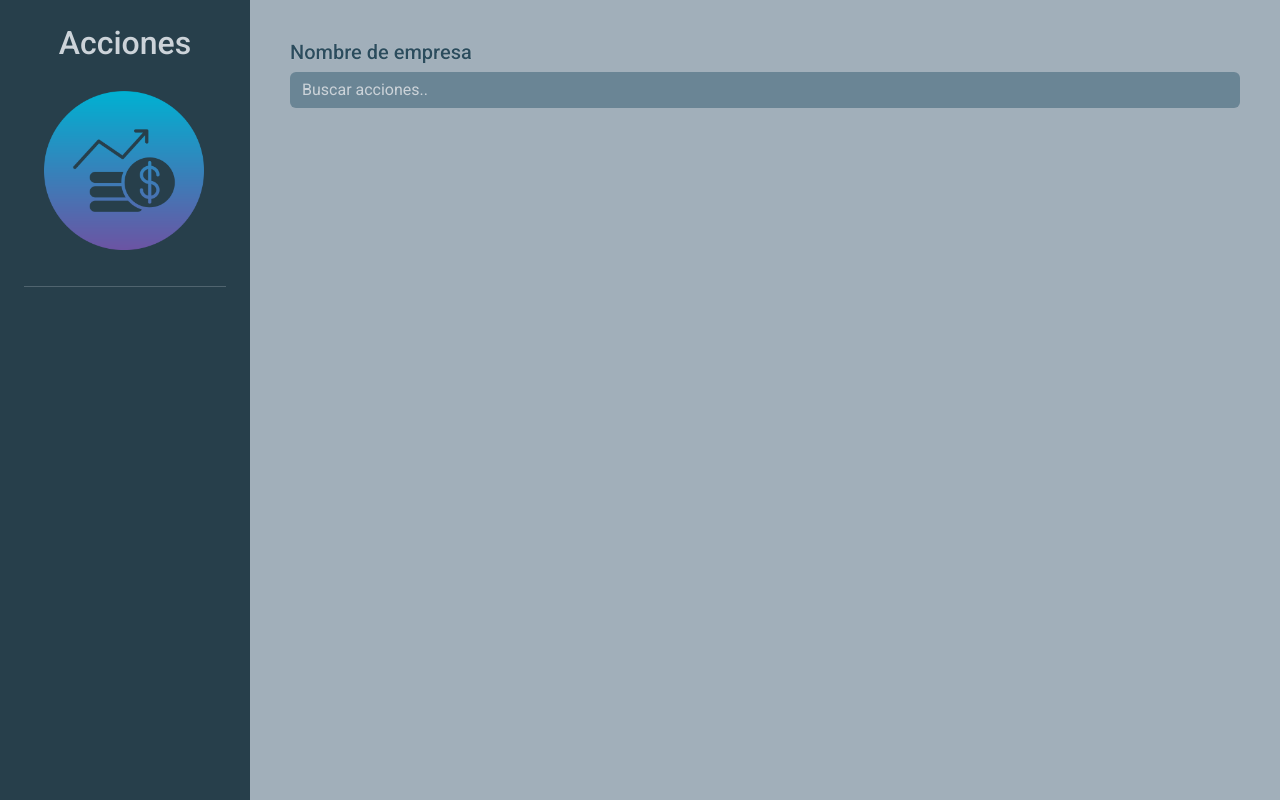
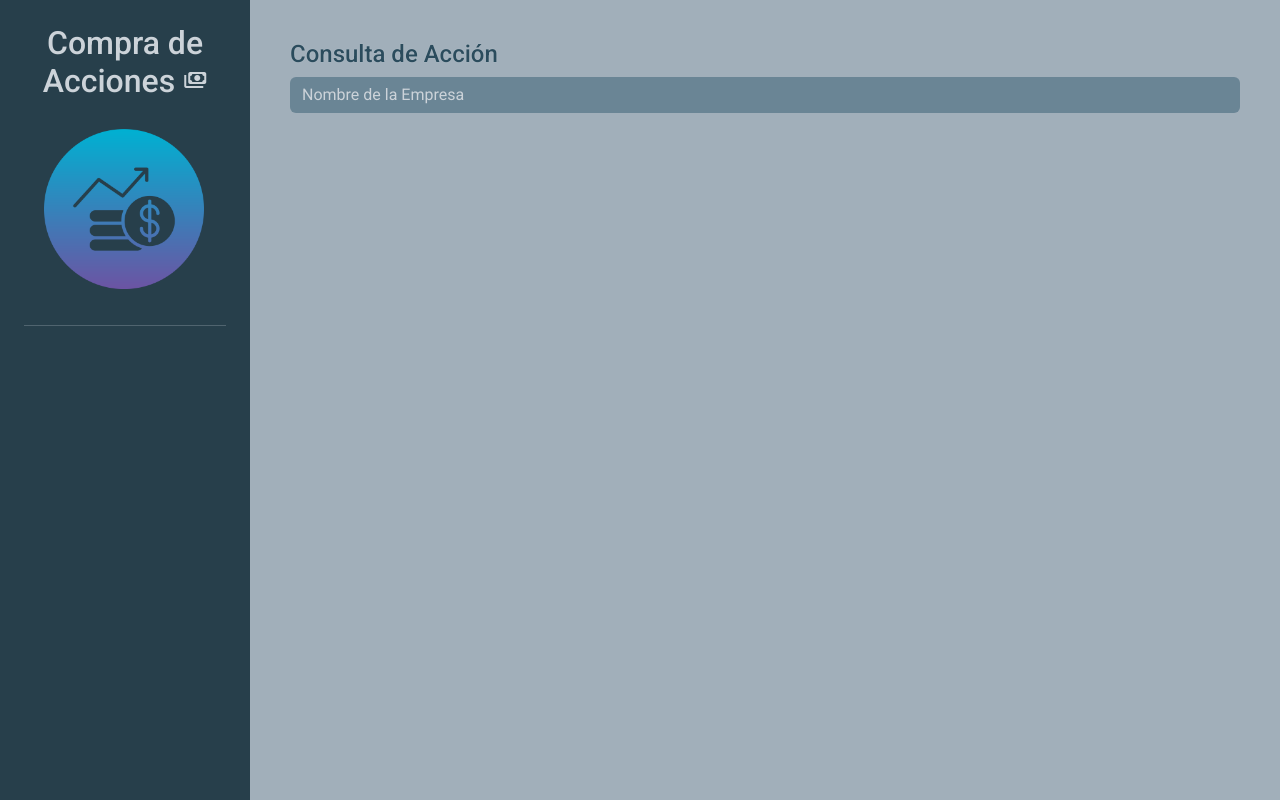
Before and after one commit to ElGrandotex/Acciones-ConstruccionYEvolucionSW, an Angular app: page / in a window 1280 px wide. Built offline with nearby package versions, Linux system fonts and the light colour scheme.

Commit message:
Afinamientos

```diff
--- a/src/app/acciones/components/comprar/comprar.component.html
+++ b/src/app/acciones/components/comprar/comprar.component.html
@@ -4,13 +4,13 @@
     <input
       type="number"
       class="form-control color"
-      placeholder="Volumen a comprar"
+      placeholder="Número de acciones"
       #volumen
       min="0"
     >
     <div class="p-2">
       <button (click)="comprar()" class="boton">
-        Comprar
+        Realizar Compra
       </button>
     </div>
   </div>
--- a/src/app/acciones/components/search-box/search-box.component.html
+++ b/src/app/acciones/components/search-box/search-box.component.html
@@ -1,10 +1,10 @@
 <!-- Busqueda de acciones -->
 <div class="p-4">
-  <h5 class="textos">Nombre de empresa</h5>
+  <h4 class="textos">Consulta de Acci&oacute;n</h4>
   <input
     type="text"
     class="form-control color"
-    placeholder="Buscar acciones.."
+    placeholder="Nombre de la Empresa"
     (keyup.enter)="searchTag()"
     #txtTagInput>
 </div>
--- a/src/app/acciones/pages/home-page/home-page.component.html
+++ b/src/app/acciones/pages/home-page/home-page.component.html
@@ -5,8 +5,9 @@
   </div>
 
   <div class="col-12 pt-2">
-    <!-- listado de acciones -->
+    <!-- informacion de accion -->
     <acc-list [listaAcciones]="listaAcciones" *ngIf="mostradorTabla"></acc-list>
+    <!-- listado de compras -->
     <acc-comprar></acc-comprar>
   </div>
 </div>
--- a/src/app/acciones/services/acciones.service.ts
+++ b/src/app/acciones/services/acciones.service.ts
@@ -47,6 +47,7 @@ export class AccionesService {
   private serviceUrl: string = 'https://www.alphavantage.co';
   private function: string = 'GLOBAL_QUOTE';
   private apiKey: string = 'PYCLROWFHP6YOJ3A';
+  // private apiKey: string = '0GEMQQC7TSVVE73V';
 
     /**
    * @description
@@ -104,7 +105,6 @@ export class AccionesService {
     .set('symbol', tag)
     .set('apikey', this.apiKey)
 
-
     this.http.get<Busqueda>(`${ this.serviceUrl}/query`, { params: params })
     .subscribe( resp => {
       this.listaAcciones = resp['Global Quote'];
--- a/src/app/shared/components/sidebar/sidebar.component.html
+++ b/src/app/shared/components/sidebar/sidebar.component.html
@@ -1,6 +1,10 @@
 <!-- Sidebar -->
 <div class="color border-right p-4" id="sidebar">
-  <h2 class="text-center textos">Acciones</h2>
+  <h2 class="text-center textos">Compra de Acciones
+    <span class="material-symbols-outlined">
+      payments
+      </span>
+  </h2>
   <img src="/assets/logo.png" alt="EPN" id="imagen">
   <!-- <h5 class="textos">Jose Verdezoto</h5> -->
   <hr class="textos">
--- a/src/index.html
+++ b/src/index.html
@@ -10,6 +10,7 @@
   <link rel="preconnect" href="https://fonts.gstatic.com">
   <link href="https://fonts.googleapis.com/css2?family=Roboto:wght@300;400;500&display=swap" rel="stylesheet">
   <link href="https://fonts.googleapis.com/icon?family=Material+Icons" rel="stylesheet">
+  <link rel="stylesheet" href="https://fonts.googleapis.com/css2?family=Material+Symbols+Outlined:opsz,wght,FILL,GRAD@24,400,0,0" />
 </head>
 <body>
   <app-root></app-root>
```
Also changed, not shown: src/assets/EPN.png (deleted).
